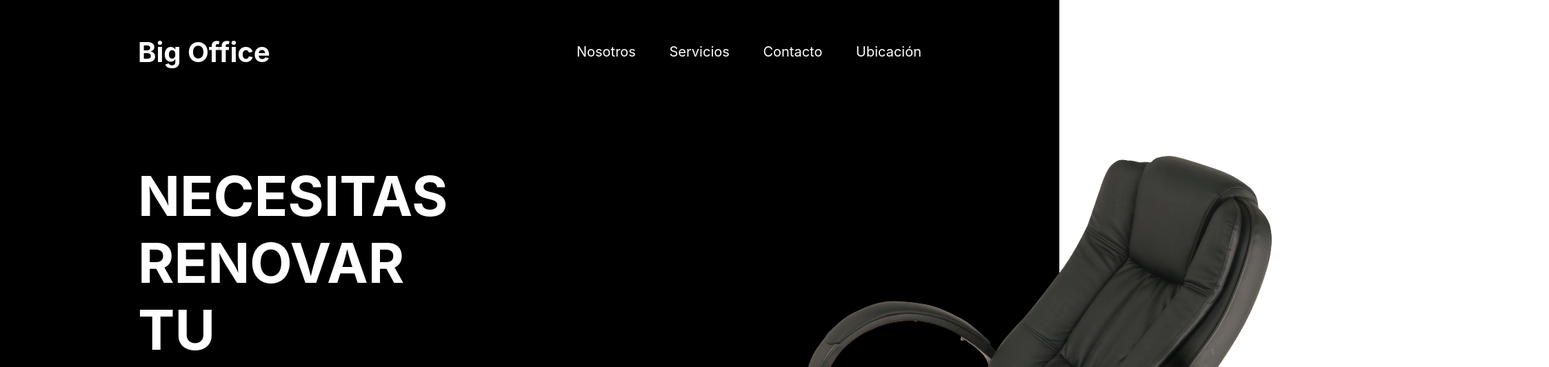
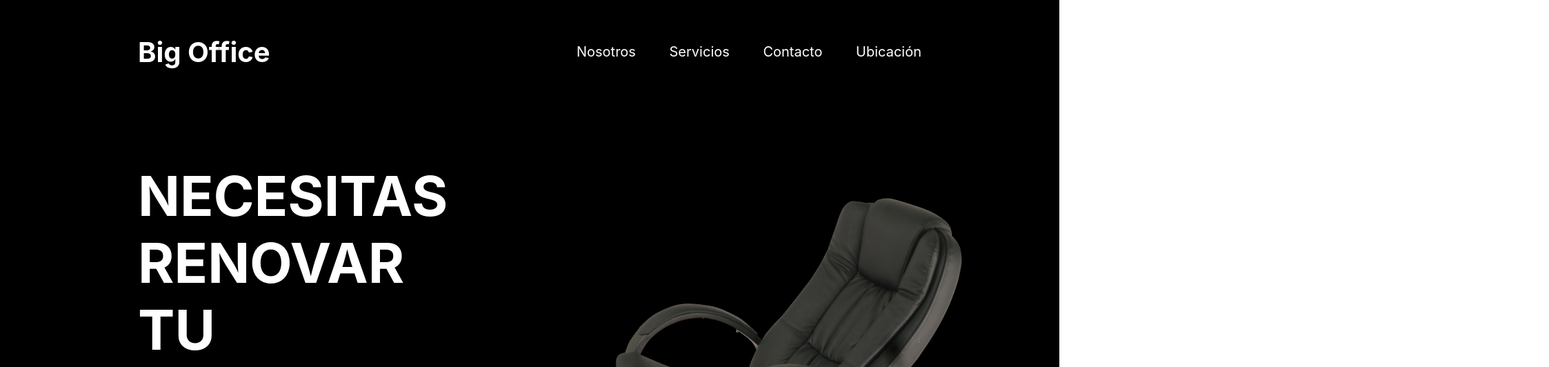
Before and after one commit to chrisval-byte/big-office, a React (Create React App) app: page / in a window 1536 px wide. Shown: the top 532 px of the page at 69% size, 2246 px wide, since content can reach past the window. Built offline with nearby package versions, Linux system fonts and the light colour scheme.

Commit message:
Image of chair

```diff
--- a/src/views/Home/index.js
+++ b/src/views/Home/index.js
@@ -17,7 +17,7 @@ const Home = () => {
                     </div>
                 </div>
                 <div className="image-section">
-                    <img src={Image} className="image-style" alt="imagen"/>
+                    <img src={Image} className="image-style" alt="chair-image"/>
                 </div>
             </div>
 
--- a/src/views/Home/styles.css
+++ b/src/views/Home/styles.css
@@ -3,6 +3,7 @@
     padding: 0;
 }
 
+@media screen and (min-width: 1400px) {
     .intro-section{
         background-color: black;
         height: 800px;
@@ -50,13 +51,16 @@
     .image-section{
         display: flex;
         justify-content: center;
-    margin-right: 20px;
+        margin-right: 200px;
     }
 
     .image-style{
-    padding-top: 200px;
+        padding-top: 100px;
         position: relative;
-    width: 1150px;
-    height: 1150px;
+        max-width: 650px;
+        width: 100%;
+        height: 100%;
+        max-height: 1000px;
         transform: scaleX(-1) rotate(-20deg);
     }
+}
```
Also changed, not shown: src/assets/images/silla-image-section.png. Lines whose indentation alone changed are shown as unchanged.
